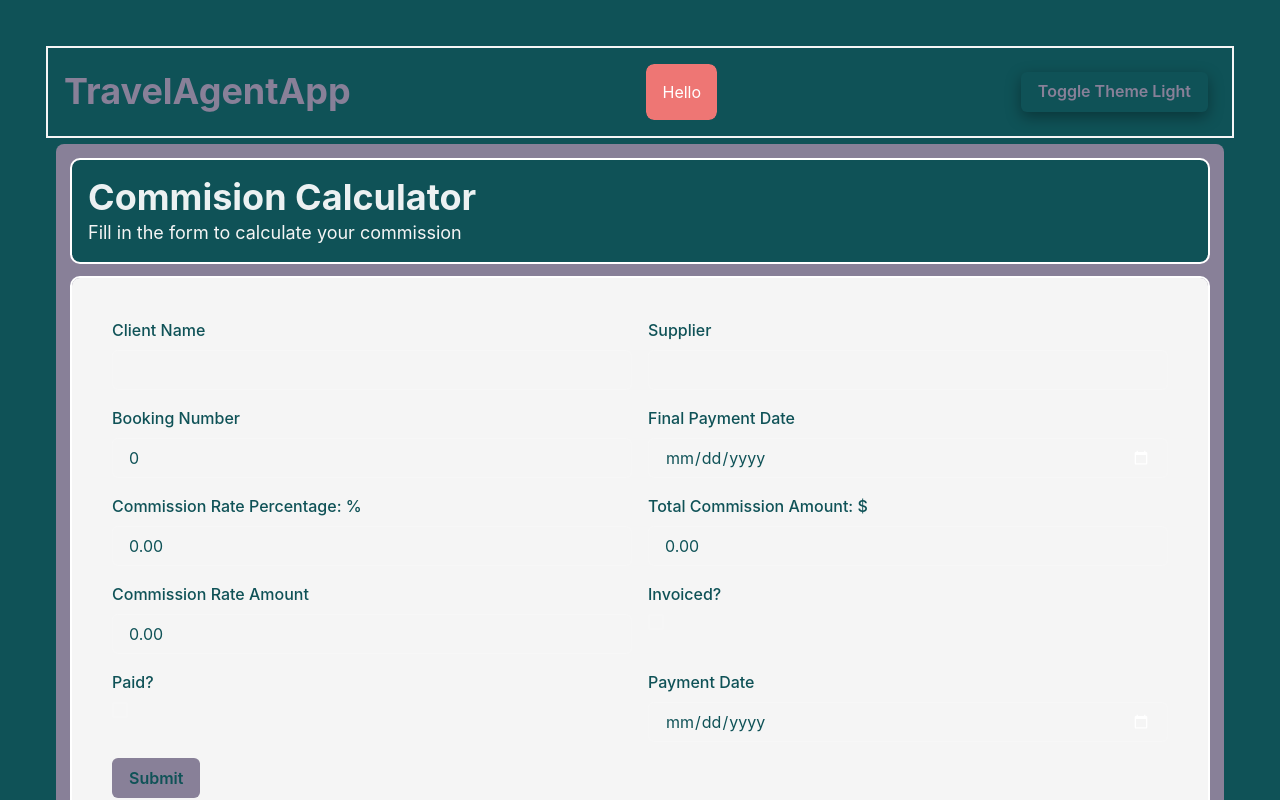
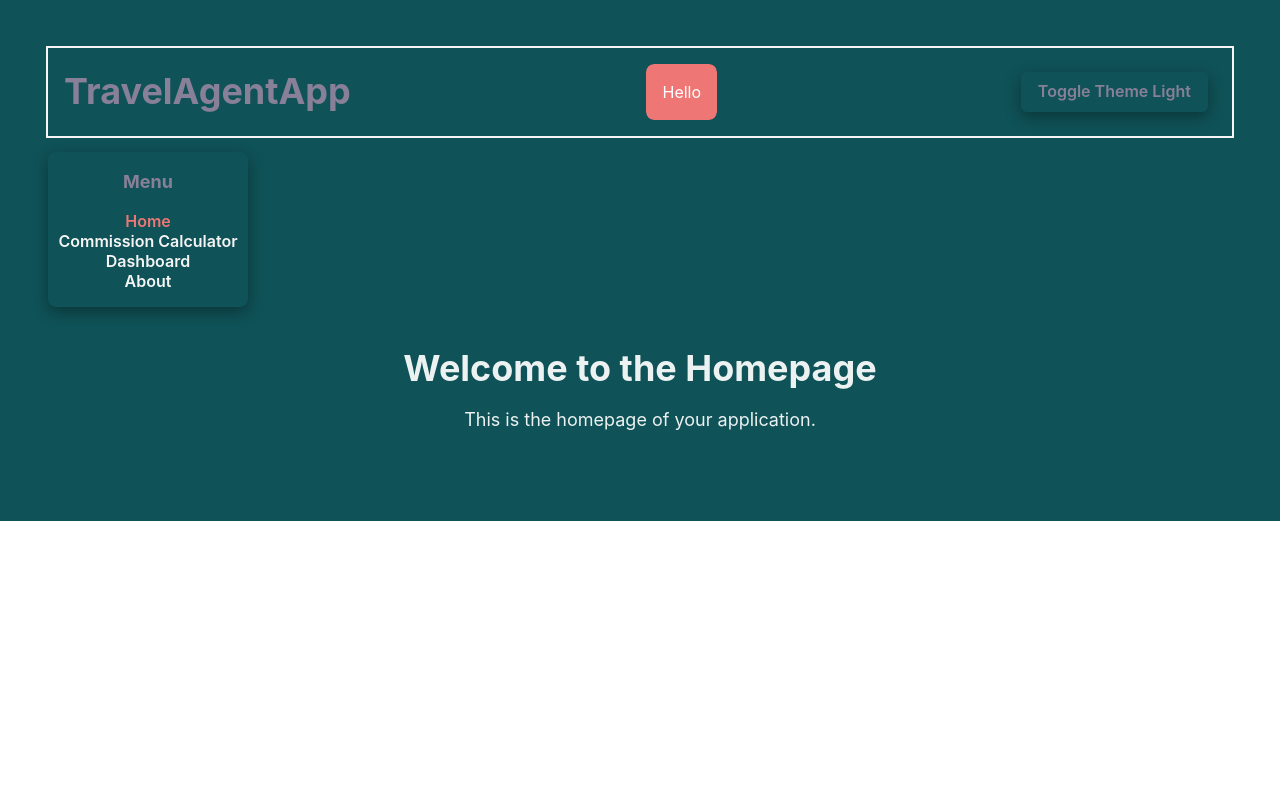
Before and after one commit to JayEyeM/Travel-Agent-App, a React (Vite) app: page / in a window 1280 px wide. Shown: the top 800 px of the page. Built offline with nearby package versions, Linux system fonts and the light colour scheme.

Commit message:
Pages Menu added for page navigation

```diff
--- a/package.json
+++ b/package.json
@@ -16,7 +16,8 @@
     "@types/react-router-dom": "^5.3.3",
     "framer-motion": "^11.3.29",
     "react": "^18.3.1",
-    "react-dom": "^18.3.1"
+    "react-dom": "^18.3.1",
+    "react-router-dom": "^6.26.1"
   },
   "devDependencies": {
     "@eslint/js": "^9.9.0",
--- a/src/App.tsx
+++ b/src/App.tsx
@@ -1,18 +1,41 @@
 import { Box } from '@chakra-ui/react';
-import { Routes, Route } from 'react-router-dom';
+import { Routes, Route, useLocation } from 'react-router-dom';
+import Homepage from './pages/homepage';
 import CommisionCalculator from './components/calculatorUtils/commissionCalculator';
 import { useBrandColors } from './components/generalUtils/theme';
 import NavBar from './components/generalUtils/navBar';
+import Dashboard from './pages/dashboard';
+import About from './pages/about';
+import PagesMenu from './components/generalUtils/PagesMenu';
 
 function App() {
-  const { brand700, brand900, brand800, brand600 } = useBrandColors();
+  const { brand900 } = useBrandColors();
+  const location = useLocation();
+
+  const getCurrentPage = () => {
+    switch (location.pathname) {
+      case '/':
+        return 'home';
+      case '/calculator':
+        return 'calculator';
+      case '/dashboard':
+        return 'dashboard';
+      case '/about':
+        return 'about';
+      default:
+        return '';
+    }
+  };
 
   return (
     <Box bg={brand900} h="auto" w="100vw" p={{ base: 4, md: 8, lg: 12 }}>
       <NavBar />
+      <PagesMenu currentPage={getCurrentPage()} />
       <Routes>
-        <Route path="/" element={<CommisionCalculator />} />
-
+        <Route path="/" element={<Homepage />} />
+        <Route path="/calculator" element={<CommisionCalculator />} />
+        <Route path="/dashboard" element={<Dashboard />} />
+        <Route path="/about" element={<About />} />
       </Routes>
     </Box>
   );
--- /dev/null
+++ b/src/components/generalUtils/PagesMenu.tsx
@@ -0,0 +1,72 @@
+import React from 'react';
+import { Link } from 'react-router-dom';
+import { Box, Text, Button } from '@chakra-ui/react';
+import { useBrandColors } from '../generalUtils/theme';
+
+interface PagesMenuProps {
+    currentPage: string;
+}
+
+const PagesMenu: React.FC<PagesMenuProps> = ({ currentPage }) => {
+    const { brand900, brand600, brand800, brand700 } = useBrandColors();
+
+    return (
+        <Box
+            bg={brand900}
+            color={brand600}
+            p={4}
+            borderRadius="lg"
+            boxShadow="rgba(0, 0, 0, 0.35) 0px 5px 15px;"
+            mt={4}
+            w={'100%'}
+            maxW={'200px'}
+            h={'auto'}
+            display={'flex'}
+            flexDirection={'column'}
+            justifyContent={'center'}
+            alignItems={'center'}
+        >
+            <Text fontSize="lg" fontWeight="bold" mb={4}>
+                Menu
+            </Text>
+            <Button
+                as={Link}
+                to="/"
+                variant="link"
+                color={currentPage === 'home' ? brand700 : brand800}
+                _hover={{ color: brand700 }}
+            >
+                Home
+            </Button>
+            <Button
+                as={Link}
+                to="/calculator"
+                variant="link"
+                color={currentPage === 'calculator' ? brand700 : brand800}
+                _hover={{ color: brand700 }}
+            >
+                Commission Calculator
+            </Button>
+            <Button
+                as={Link}
+                to="/dashboard"
+                variant="link"
+                color={currentPage === 'dashboard' ? brand700 : brand800}
+                _hover={{ color: brand700 }}
+            >
+                Dashboard
+            </Button>
+            <Button
+                as={Link}
+                to="/about"
+                variant="link"
+                color={currentPage === 'about' ? brand700 : brand800}
+                _hover={{ color: brand700 }}
+            >
+                About
+            </Button>
+        </Box>
+    );
+};
+
+export default PagesMenu;
--- a/src/main.tsx
+++ b/src/main.tsx
@@ -5,7 +5,6 @@ import App from './App.tsx'
 import './index.css'
 import { ChakraProvider } from '@chakra-ui/react'
 import theme from './components/generalUtils/theme.tsx'
-import ReactDOM from 'react-dom/client';
 import { BrowserRouter } from 'react-router-dom';
 
 
--- a/src/pages/about.tsx
+++ b/src/pages/about.tsx
@@ -0,0 +1,18 @@
+// src/pages/about.tsx
+import React from 'react';
+import { Box, Heading, Text } from '@chakra-ui/react';
+
+const About: React.FC = () => {
+  return (
+    <Box textAlign="center" py={10} px={6}>
+      <Heading as="h1" size="xl" mb={4}>
+        Welcome to the About
+      </Heading>
+      <Text fontSize="lg">
+        This is the About of your application.
+      </Text>
+    </Box>
+  );
+};
+
+export default About;
--- a/src/pages/dashboard.tsx
+++ b/src/pages/dashboard.tsx
@@ -0,0 +1,18 @@
+// src/pages/dashboard.tsx
+import React from 'react';
+import { Box, Heading, Text } from '@chakra-ui/react';
+
+const Dashboard: React.FC = () => {
+  return (
+    <Box textAlign="center" py={10} px={6}>
+      <Heading as="h1" size="xl" mb={4}>
+        Welcome to the Dashboard
+      </Heading>
+      <Text fontSize="lg">
+        This is the dashboard of your application.
+      </Text>
+    </Box>
+  );
+};
+
+export default Dashboard;
--- a/src/pages/homepage.tsx
+++ b/src/pages/homepage.tsx
@@ -0,0 +1,18 @@
+// src/pages/Homepage.tsx
+import React from 'react';
+import { Box, Heading, Text } from '@chakra-ui/react';
+
+const Homepage: React.FC = () => {
+  return (
+    <Box textAlign="center" py={10} px={6}>
+      <Heading as="h1" size="xl" mb={4}>
+        Welcome to the Homepage
+      </Heading>
+      <Text fontSize="lg">
+        This is the homepage of your application.
+      </Text>
+    </Box>
+  );
+};
+
+export default Homepage;
```
Also changed, not shown: 1 other file (tests, documents, lock files or other folders).
